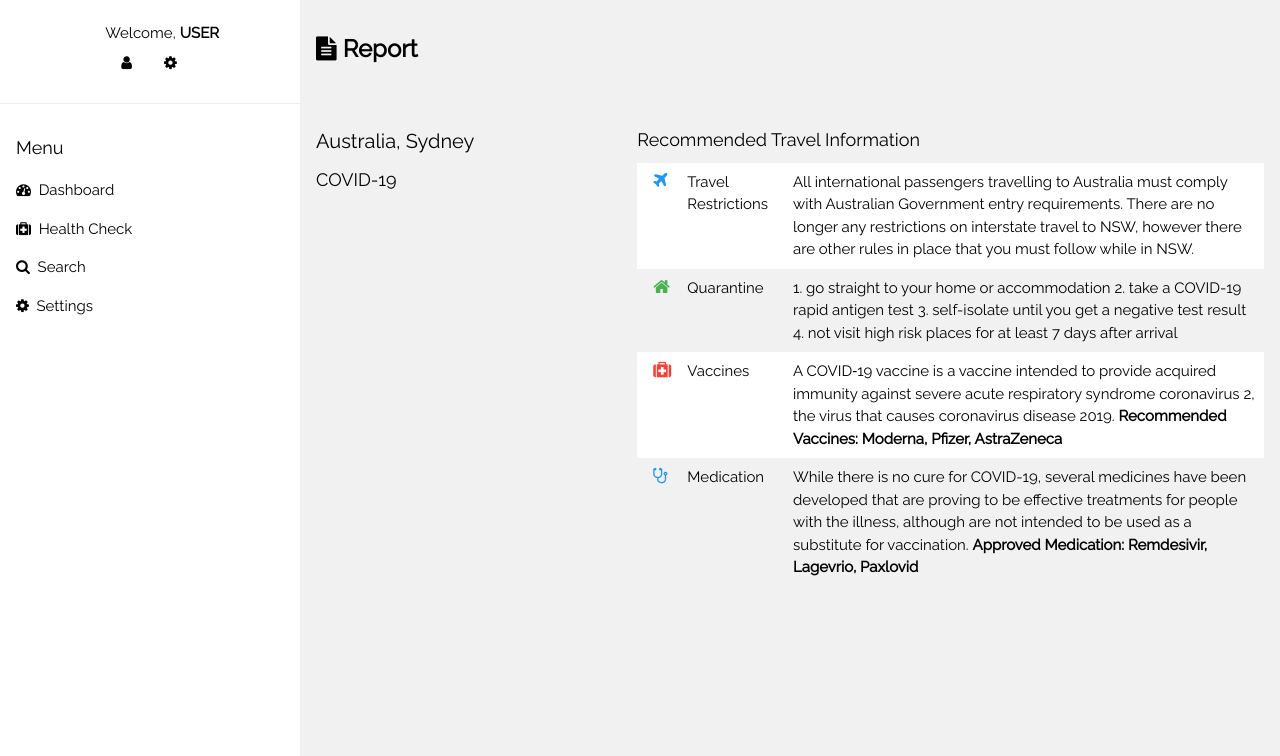
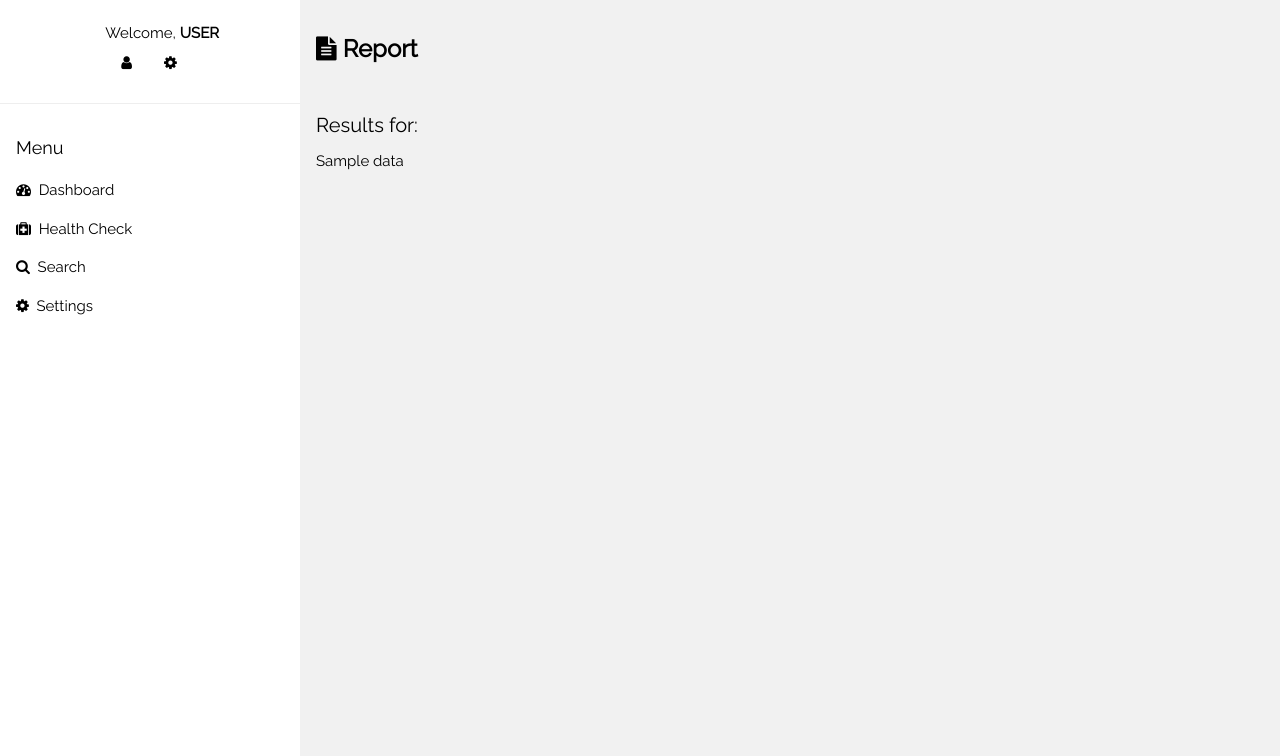
Before and after one commit to SENG3011-Team-4/SENG3011_TEAM_4_MASTERS, a Flask app: template templates/report.html in a window 1280 px wide. Shown: the part 44-800 px from the top of the page. Run offline with Flask 2, Linux system fonts and the light colour scheme; the template is opened without the code that fills it: most values are stand-ins (such as "Sample title", 1, 10 or a date in 2020).

Commit message:
search and dashboard

```diff
--- a/templates/report.html
+++ b/templates/report.html
@@ -45,11 +45,17 @@
     <h3><b><i class="fa fa-file-text"></i> Report</b></h3>
   </header>
   <br>
+  <div class="w3-container" id="location"><h4>Results for:</h4></div>
+  <script>
+    document.getElementById("location").append('{{data}}')
+  </script>
 
-  <div class="w3-panel">
+
+  <div id="diseaseDiv"></div>
+  <!--Travel Information Block-->
+  <!--<div class="w3-panel">
     <div class="w3-row-padding" style="margin:0 -16px">
       <div class="w3-third">
-        <h4>Australia, Sydney</h4>
         <h5>COVID-19</h5>
       </div>
       <div class="w3-twothird">
@@ -86,9 +92,7 @@
       </div>
     </div>
   </div>
-
-
-
+  <br>-->
 
 
 
@@ -111,3 +115,19 @@
 <style>
     html,body,h1,h2,h3,h4,h5 {font-family: "Raleway", sans-serif}
 </style>
+
+<script>
+  function addDisease(disease, travelRestriction, quarantine, vaccine, medication) {
+    document.getElementById("diseaseDiv").innerHTML +=
+      '<!--Travel Information Block--><div class="w3-panel"><div class="w3-row-padding" style="margin:0 -16px"><div class="w3-third"><h5>'+
+      disease +'</h5></div><div class="w3-twothird"><h5>Recommended Travel Information</h5><table class="w3-table w3-striped w3-white"><tr><td><i class="fa fa-plane w3-text-blue w3-large"></i></td><td>Travel Restrictions</td><td>'+
+      travelRestriction +'</td></tr><tr><td><i class="fa fa-home w3-text-green w3-large"></i></td><td>Quarantine</td><td>'+
+      quarantine +'</td></tr><tr><td><i class="fa fa-medkit w3-text-red w3-large"></i></td><td>Vaccines</td><td>'+
+      vaccine +'</td></tr><tr><td><i class="fa fa-stethoscope w3-text-blue w3-large"></i></td><td>Medication</td><td>'+
+      medication +'</td></tr></table></div></div></div><br>';
+  }
+
+  //for (disease in disease_list) { LOOP THROUGH ALL THE DISEASES AND RUN THE addDisease() FUNCTION AND FILL IN ALL THE PARAMETERS
+  //  addDisease()
+  //}
+</script>
```
Also changed, not shown: templates/home.html (+3 -9 lines).
